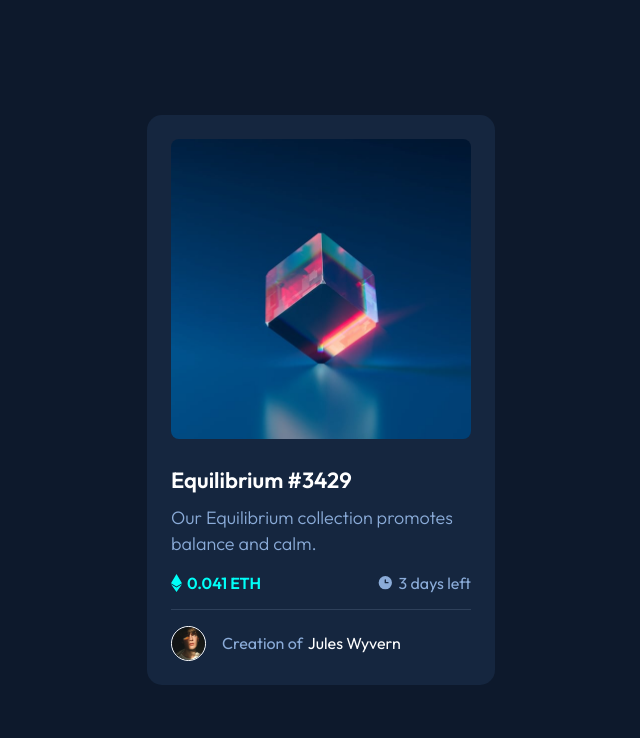
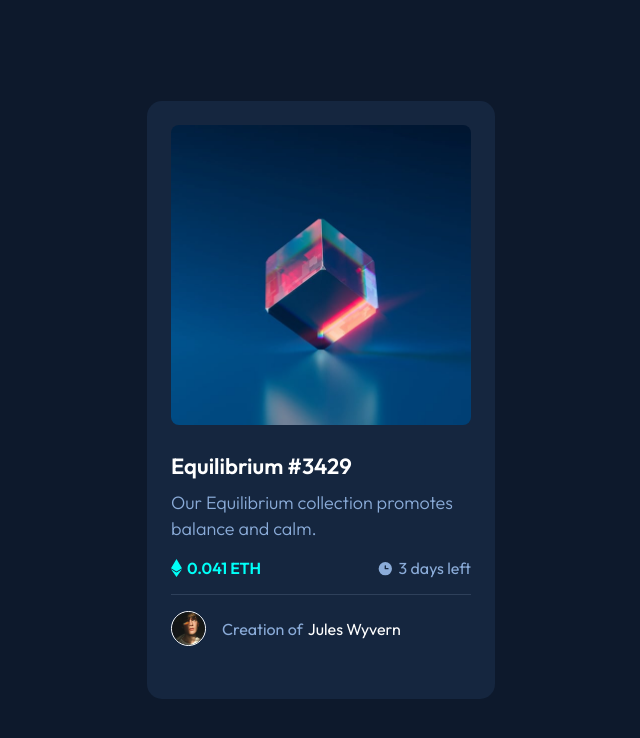
Before and after one commit to lukenso/NFT-Preview-Card, a website: page index.html in a window 1280 px wide. Shown: the whole page, without its empty margins (319-959 px from the left). Drawn offline with Linux system fonts and the light colour scheme.

Commit message:
Update style.css

```diff
--- a/style.css
+++ b/style.css
@@ -17,6 +17,7 @@ body {
 main {
   background-color: #15263f;
   width: 300px;
+  height: 550px;
   border-radius: 15px;
   padding: 24px;
 }
```
